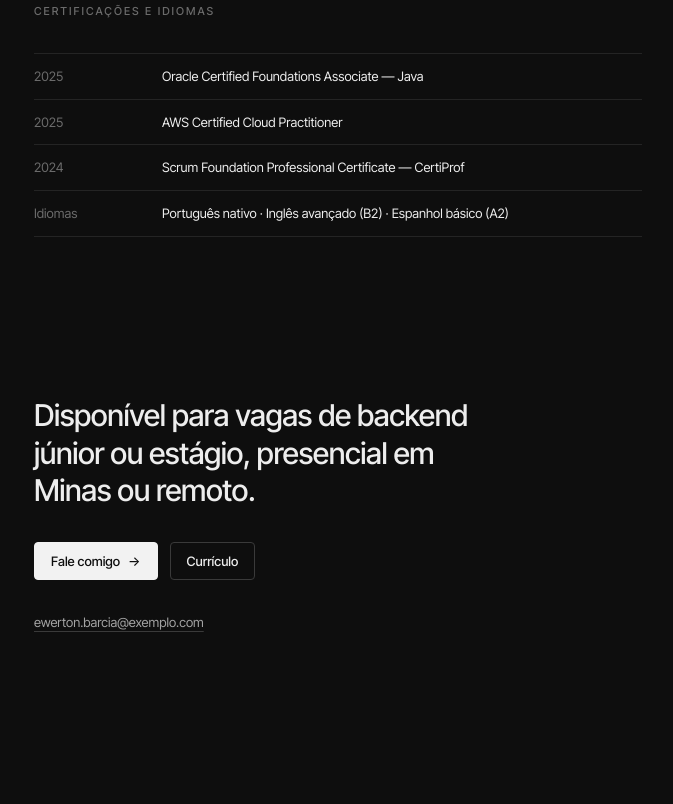
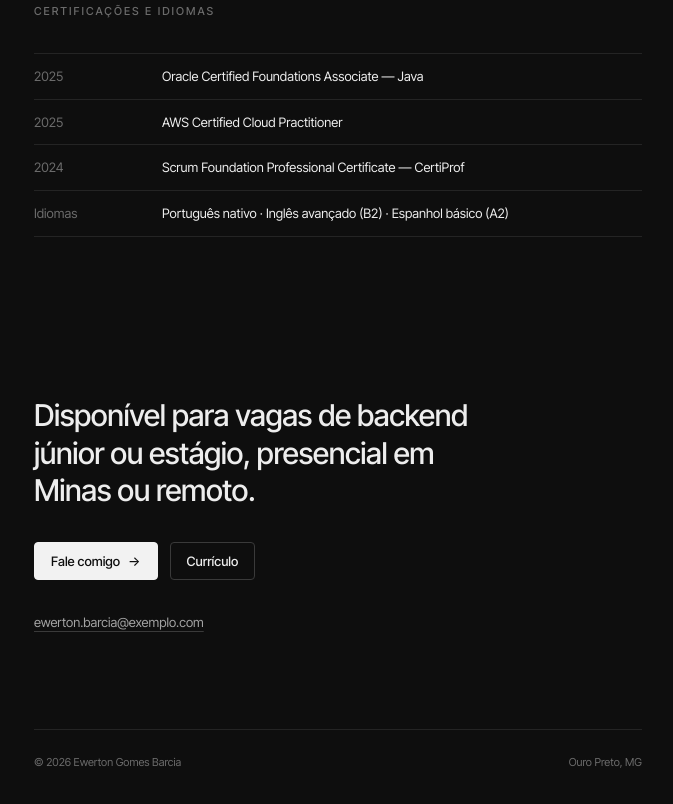
Before and after one commit to EwertonG/portfolio-ewerton, a website built with Vite: page index.html in a window 1280 px wide. Shown: the part 3368-4172 px from the top of the page, without its empty margins (302-975 px from the left). Built offline with nearby package versions, Linux system fonts and the light colour scheme.

Commit message:
feat: adiciona rodapé

```diff
--- /dev/null
+++ b/src/componentes/rodape.ts
@@ -0,0 +1,11 @@
+import type { Contato, Perfil } from '../data/conteudo';
+
+export function renderRodape(perfil: Perfil, contato: Contato): string {
+  const ano = new Date().getFullYear();
+
+  return `
+    <footer class="rodape">
+      <span>© ${ano} ${perfil.nome}</span>
+      <span>${contato.local}</span>
+    </footer>`;
+}
--- a/src/main.ts
+++ b/src/main.ts
@@ -15,6 +15,7 @@ import {
 } from './data/conteudo';
 import { renderBotaoIdioma } from './componentes/botao-idioma';
 import { renderMenuLateral } from './componentes/menu-lateral';
+import { renderRodape } from './componentes/rodape';
 import { renderHero } from './secoes/hero';
 import { renderContato } from './secoes/contato';
 import { renderCertificacoes } from './secoes/certificacoes';
@@ -38,5 +39,6 @@ if (app) {
       ${renderHabilidades(habilidades)}
       ${renderCertificacoes(certificacoes)}
       ${renderContato(contato, perfil)}
-    </main>`;
+    </main>
+    ${renderRodape(perfil, contato)}`;
 }
--- a/src/styles/layout.css
+++ b/src/styles/layout.css
@@ -78,3 +78,17 @@
   color: var(--cor-texto);
   border-color: var(--cor-texto-suave);
 }
+
+/* Rodapé */
+.rodape {
+  display: flex;
+  flex-wrap: wrap;
+  justify-content: space-between;
+  gap: var(--espaco-2) var(--espaco-4);
+  max-width: var(--largura-conteudo);
+  margin-inline: auto;
+  padding-top: var(--espaco-6);
+  border-top: 1px solid var(--cor-borda);
+  font-size: var(--texto-xs);
+  color: var(--cor-texto-fraco);
+}
```
